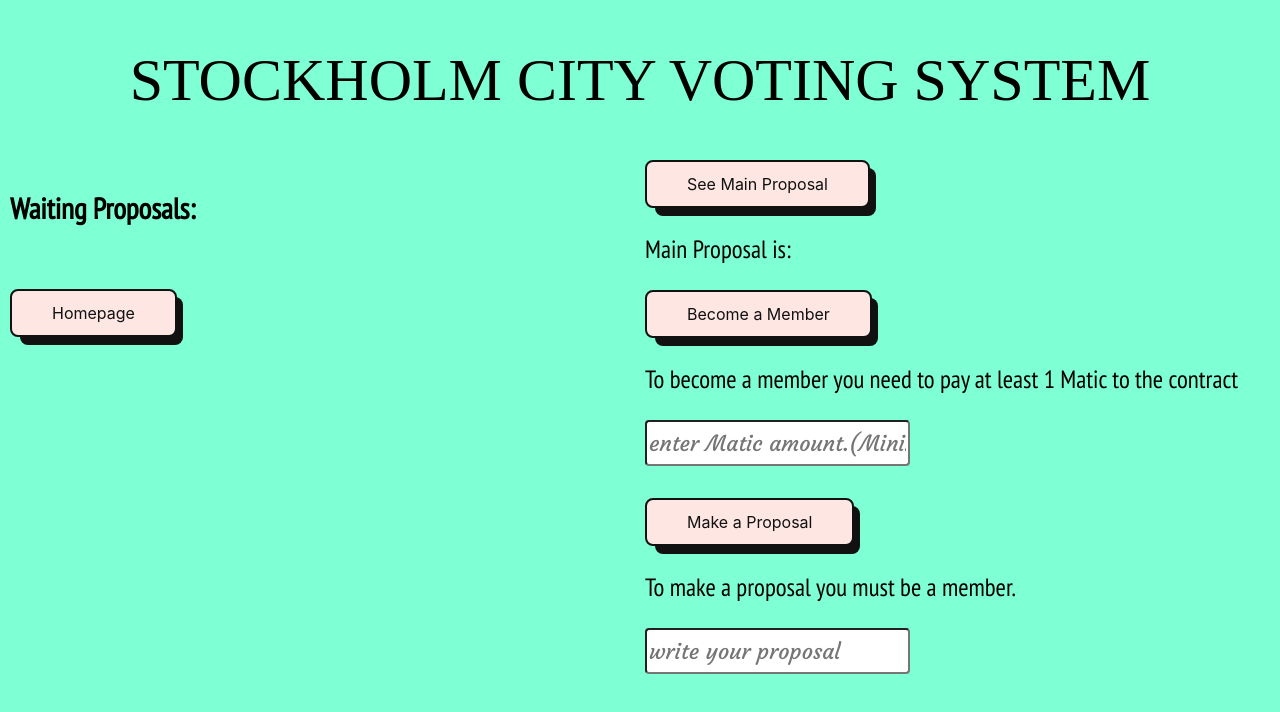
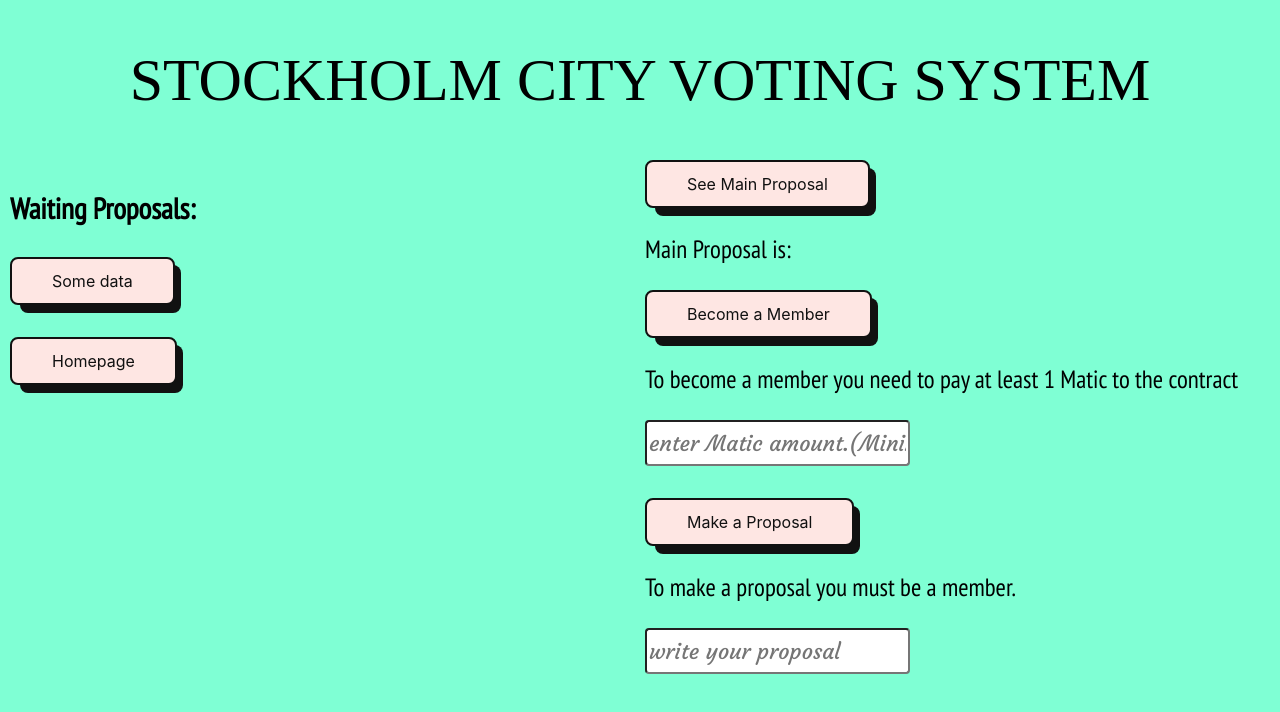
Before and after one commit to abdulhakim-altunkaya/Solidity-Voting, a React (Create React App) app: page /proposals in a window 1280 px wide. Shown: the top 712 px of the page. Built offline with nearby package versions, Linux system fonts and the light colour scheme; a web font is replaced by a local one.

Commit message:
reading proposals array component created but not finished yet. currently it prints successfull to the console

```diff
--- a/src/components/ReadAreaWaiting.js
+++ b/src/components/ReadAreaWaiting.js
@@ -7,17 +7,34 @@ import {ABI} from "./ContractABI";
 
 function ReadAreaWaiting() {
     const navigate = useNavigate();
-    let[waitingProposals, setWaitingProposals] = useState("");
+
 
     let contract;
     let signer;
     const CONTRACT_ABI = ABI;
     const ADDRESS = CONTRACT_ADDRESS;
 
+    const connectContract = async () => {
+        const Address = ADDRESS;
+        const ABI = CONTRACT_ABI;
+        const provider = new ethers.providers.Web3Provider(window.ethereum);
+        signer = provider.getSigner();
+        contract = new ethers.Contract(Address, ABI, signer);
+    }
+
+    const waitingPro = async () => {
+        connectContract();
+        const txResponse = await contract.getAllPro();
+        console.log(txResponse);
+    }
+
+
+
+
     return (
         <div>
             <h3>Waiting Proposals:</h3>
-            {waitingProposals}
+            <button onClick={waitingPro} className="button-56" >Some data</button>
             <br />
             <button className="button-56" onClick={ () => navigate("/")}>Homepage</button>
         </div>
```
